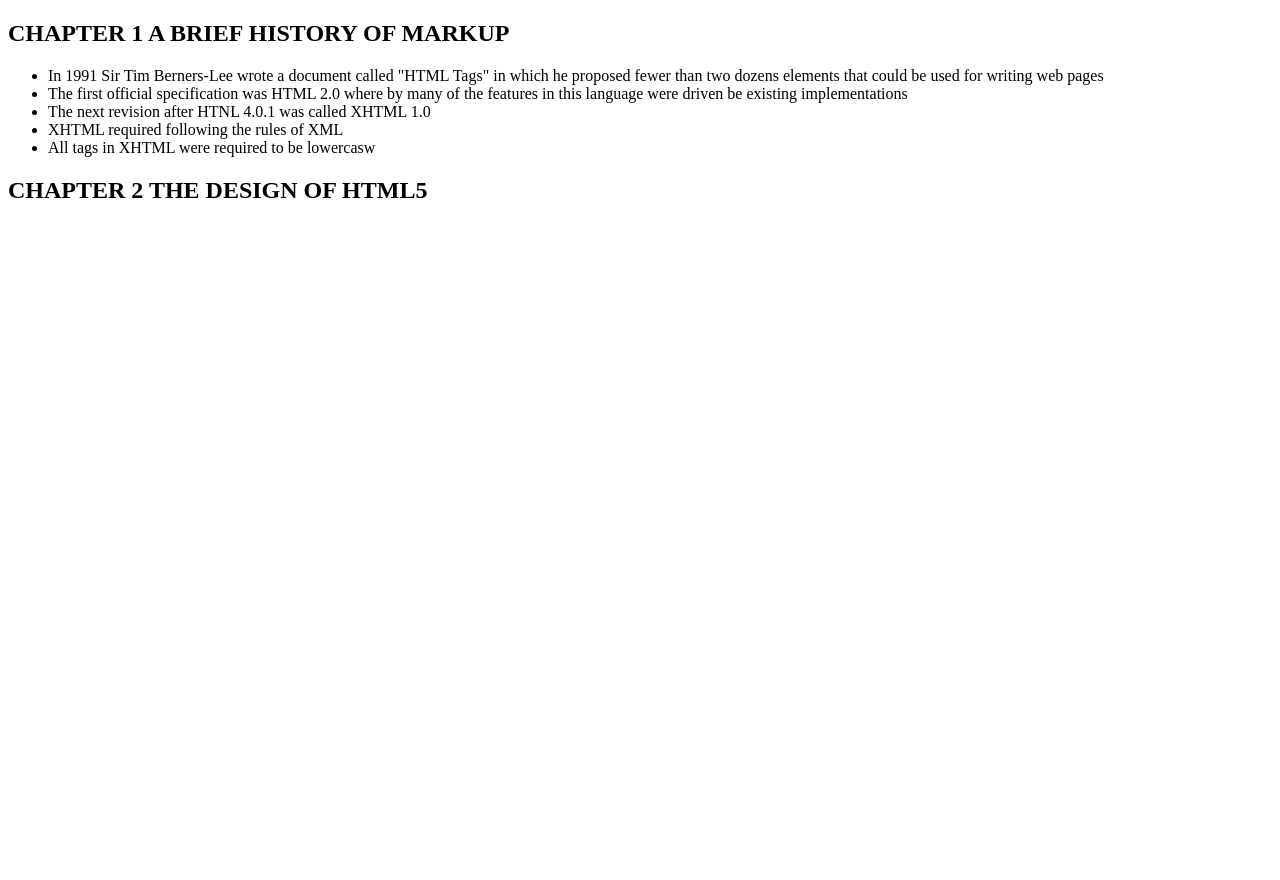
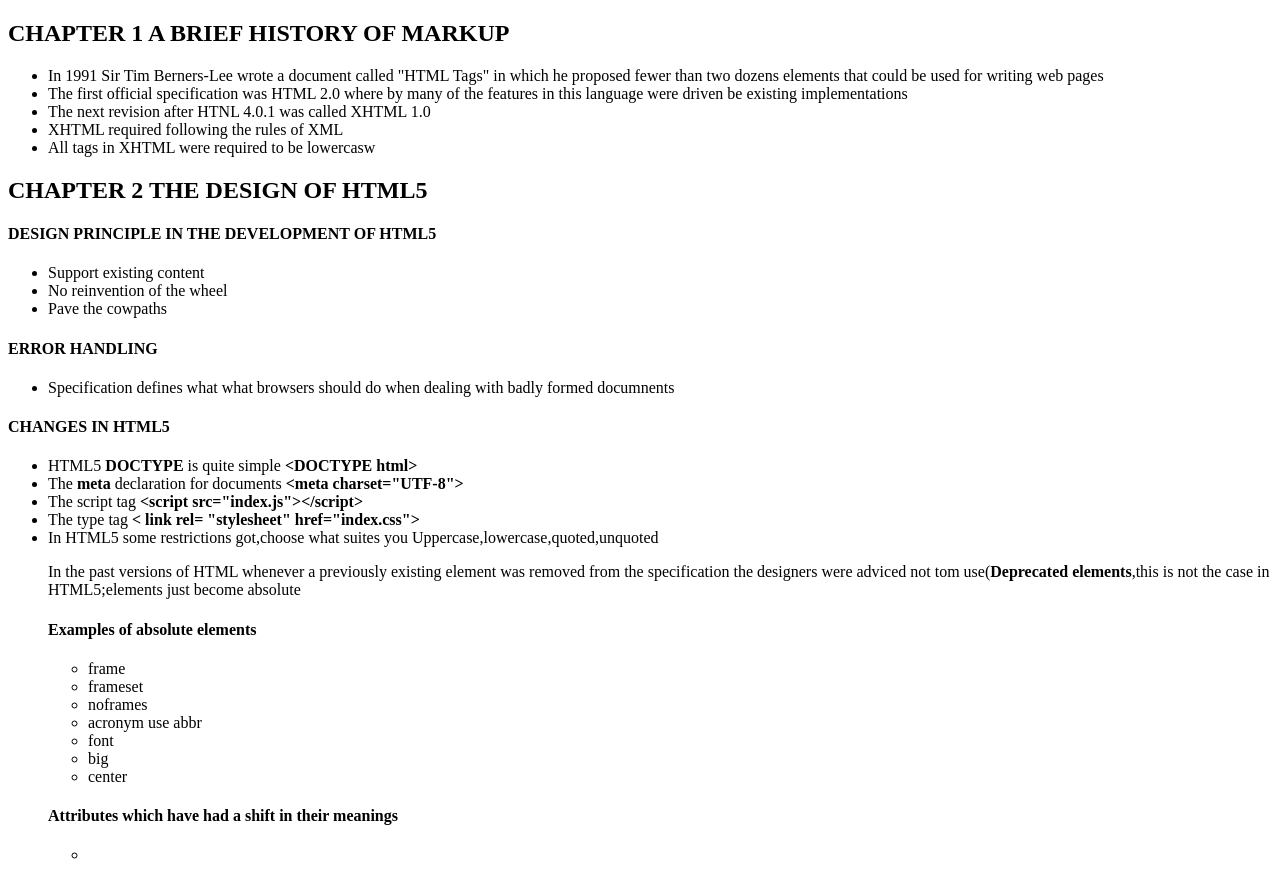
Before and after one commit to dmbuguah/dmbuguah.github.io, a plain HTML site: page index.html in a window 1280 px wide. Before the commit the page ends 800 px from the top, so only its background shows below. Drawn offline with Linux system fonts and the light colour scheme.

Commit message:
Chapter 2 The design of HTML5
Add design principles in the development of HTML5
Add a list of changes in HTML5
Add list of absolute elements in HTML5

```diff
--- a/index.html
+++ b/index.html
@@ -19,6 +19,40 @@
     <li>All tags in XHTML were required to be lowercasw</li>
 </ul>
 <h2>CHAPTER 2 THE DESIGN OF HTML5</h2>
+<h4>DESIGN PRINCIPLE IN THE DEVELOPMENT OF HTML5</h4>
+<ul>
+    <li>Support existing content</li>
+    <li>No reinvention  of the wheel</li>
+    <li>Pave the cowpaths</li>
+</ul>
+<h4>ERROR HANDLING</h4>
+<ul>
+    <li>Specification defines what what browsers should do when dealing with badly formed documnents</li>
+</ul>
+<h4>CHANGES IN HTML5</h4>
+<ul>
+    <li>HTML5 <strong>DOCTYPE</strong> is quite simple <strong>&lt;DOCTYPE html&gt;</strong></li>
+    <li>The <strong>meta</strong> declaration for documents <strong>&lt;meta charset="UTF-8"&gt;</strong></li>
+    <li>The script tag <strong>&lt;script src="index.js"&gt;&lt;/script&gt;</strong></li>
+    <li>The type tag <strong>&lt; link rel= "stylesheet" href="index.css"&gt;</strong></li> </li>
+    <li>In HTML5 some restrictions got,choose what suites you Uppercase,lowercase,quoted,unquoted</li>
+    <p>In the past versions of HTML whenever a previously existing element was removed from the specification the designers were adviced not tom use(<strong>Deprecated elements</strong>,this is not the case in HTML5;elements just become absolute</p>
+    <h4>Examples of absolute elements</h4>
+    <ul>
+
+        <li>frame</li>
+        <li>frameset</li>
+        <li>noframes</li>
+        <li>acronym use abbr</li>
+        <li>font</li>
+        <li>big</li>
+        <li>center</li>
+    </ul>
+    <h4>Attributes which have had a shift in their meanings</h4>
+    <ul>
+        <li></li>
+    </ul>
+</ul>
 </article>
 </section>
 </body>
```
